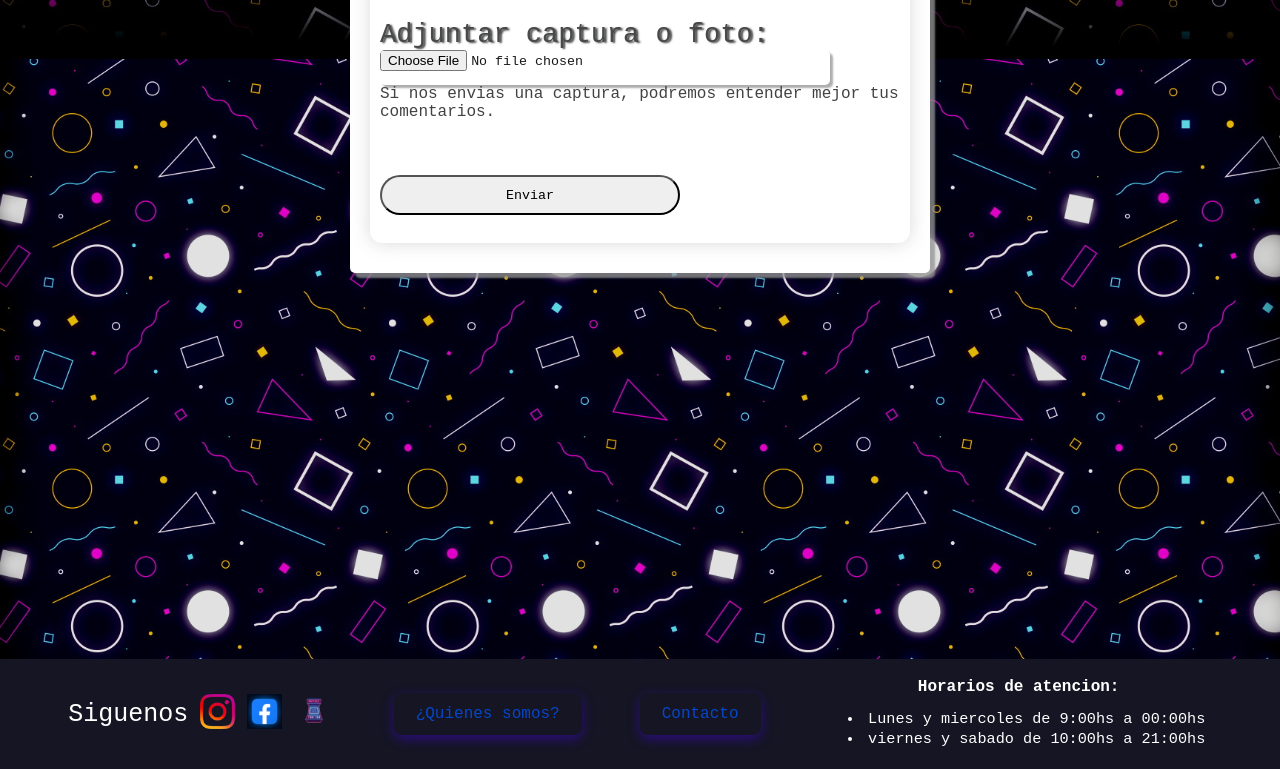
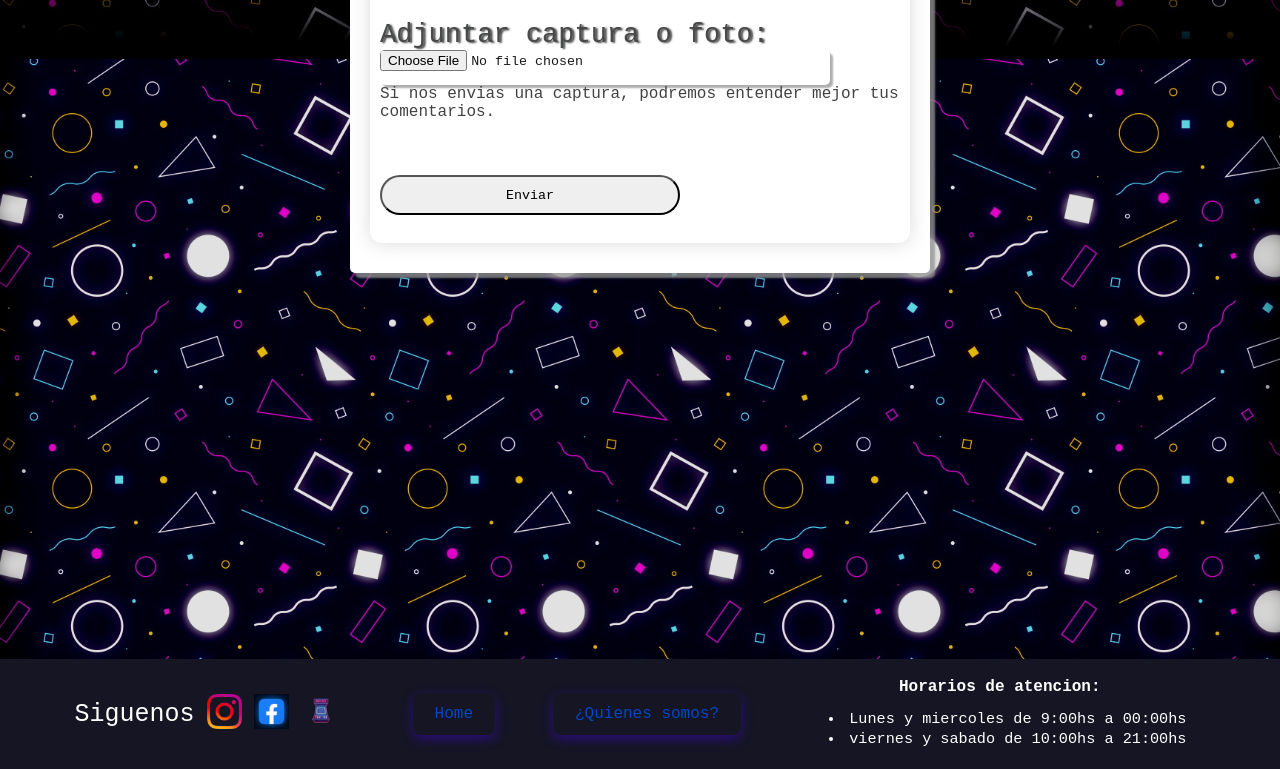
Before and after one commit to Aaron-codi/proyecto-web-, a plain HTML site: page PaginaContacto/contacto.html in a window 1280 px wide. Shown: the part 831-1600 px from the top of the page. Drawn offline with Linux system fonts and the light colour scheme; a web font is replaced by a local one.

Commit message:
corregi unos enlaces que no direccionaban a nada

```diff
--- a/PaginaContacto/contacto.html
+++ b/PaginaContacto/contacto.html
@@ -98,8 +98,9 @@
 
         </div>
         <div id="enlaces">
-            <a href="../quienes somos/quienessomos.html" class="enlace">¿Quienes somos?</a>
-            <a href="contacto.html" class="enlace">Contacto</a><br>
+            <a href="../arcade/Arcade.html" class="enlace">Home</a>
+
+            <a href="../Quienes-somos/quienessomos.html" class="enlace">¿Quienes somos?</a>
 
 
         </div>
```
Also changed, not shown: Quienes-somos/quienessomos.html (+1 -1 lines), Snake/Snake.html (+1 -1 lines), Tetris/index.html (+1 -1 lines).
